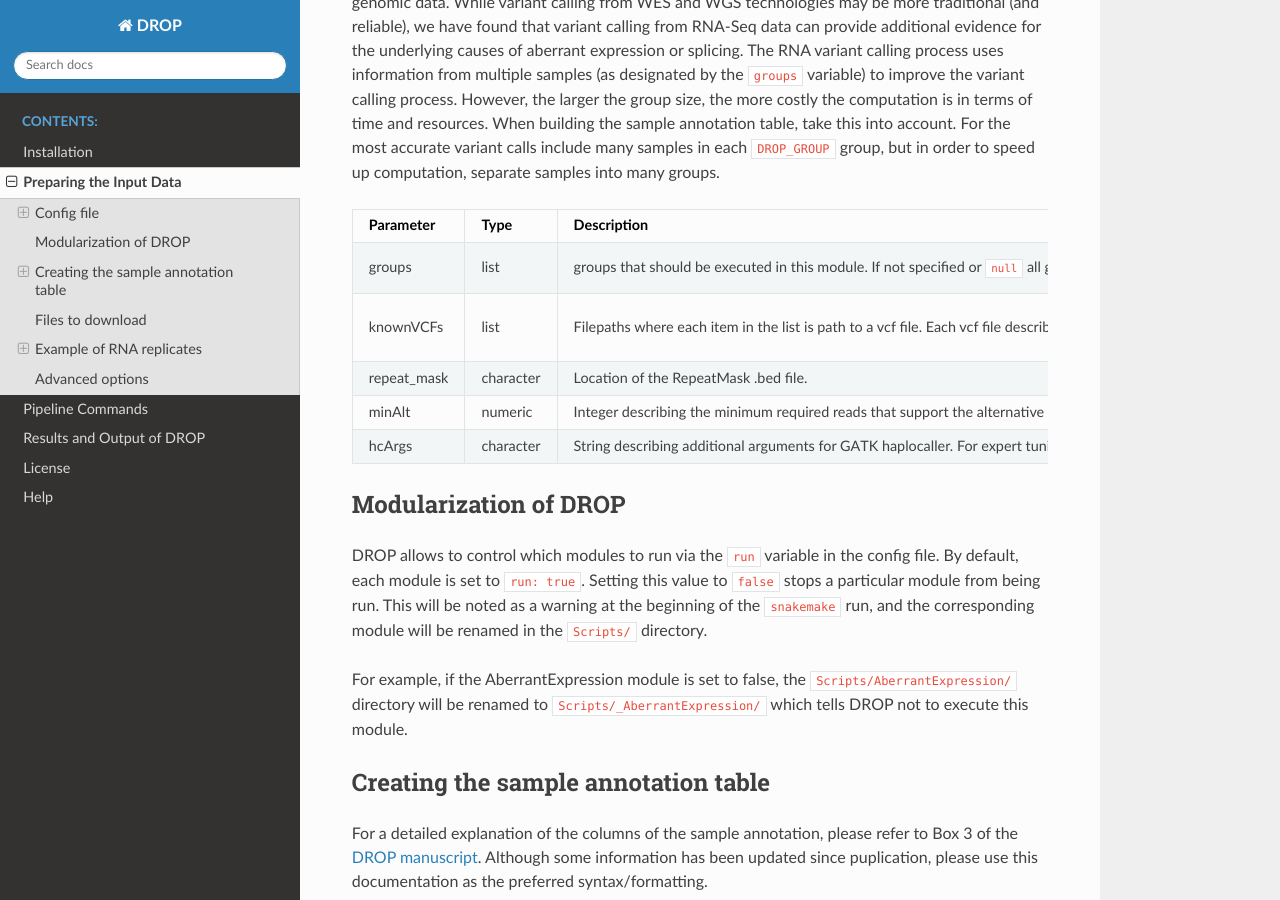
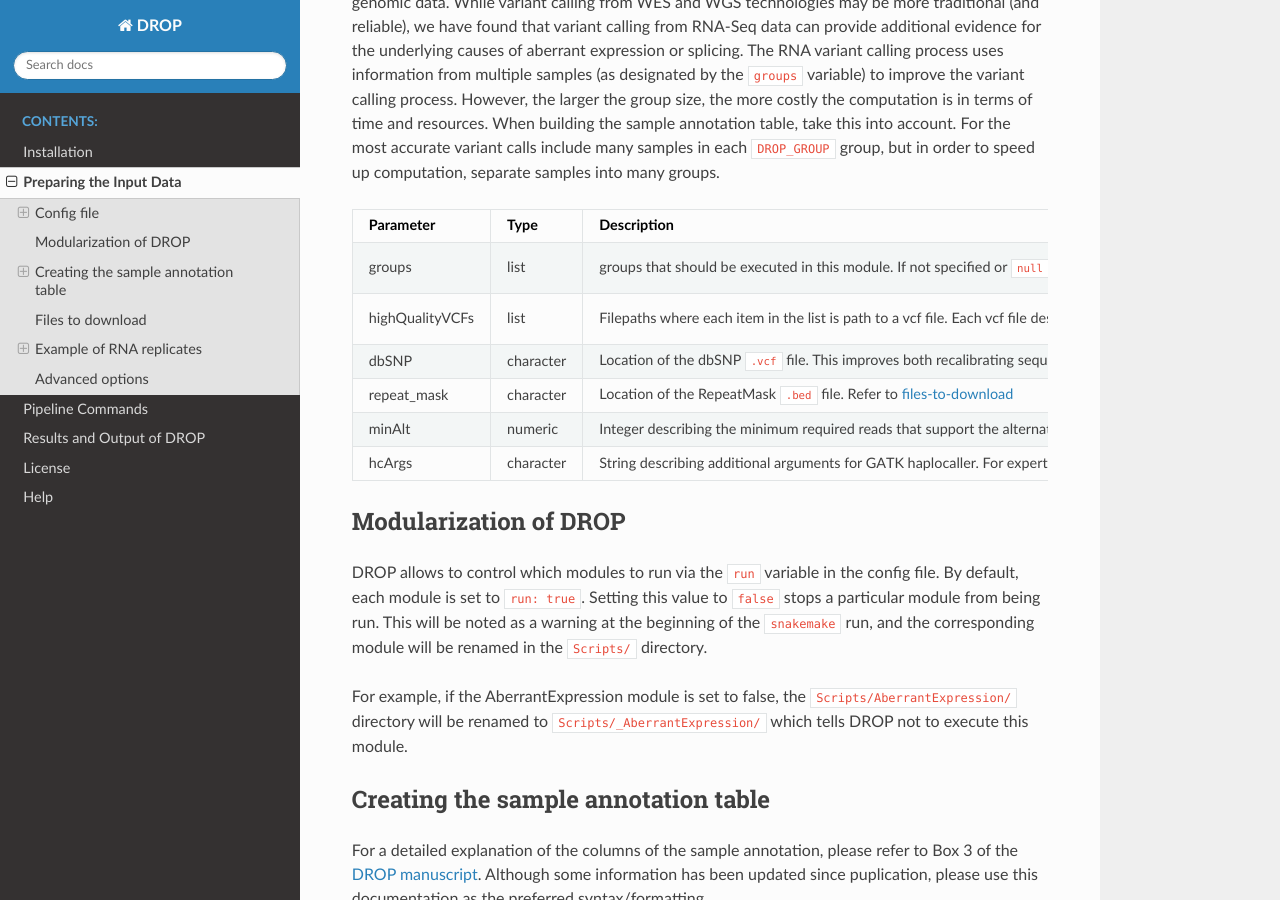
Before and after one commit to gagneurlab/drop, a Sphinx documentation site: the page built from docs/source/prepare.rst, in a window 1280 px wide and 900 px high, scrolled down 3875 px. Built offline with Sphinx 7.4.7 and the Read the Docs theme 2.0.0, drawn with Linux system fonts in a browser that asks for light colours.

Commit message:
rename knownVCFs

```diff
--- a/docs/source/prepare.rst
+++ b/docs/source/prepare.rst
@@ -165,13 +165,12 @@ groups                 list       groups that should be executed in this module.
 
                                                                                                                                                                                                          ``- group2``
 
-knownVCFs              list       Filepaths where each item in the list is path to a vcf file. Each vcf file describes known variants. We recommend using dbSNP as well as resources described by GATK.  ``- dbSNP.vcf``
+highQualityVCFs        list       Filepaths where each item in the list is path to a vcf file. Each vcf file describes known high quality variants. These are used to recalibrate sequencing scores.     ``- known_indels.vcf``
 
                                                                                                                                                                                                          ``- known_SNPs.vcf``
 
-                                                                                                                                                                                                         ``- known_indels.vcf``
-
-repeat_mask            character  Location of the RepeatMask .bed file.                                                                                                                                  ``path/to/RepeatMask.bed``
+dbSNP                  character  Location of the dbSNP ``.vcf`` file. This improves both recalibrating sequencing scores, as well as variant calling precision. Refer to `files-to-download`_           ``path/to/dbSNP.vcf``
+repeat_mask            character  Location of the RepeatMask ``.bed`` file. Refer to `files-to-download`_                                                                                                ``path/to/RepeatMask.bed``
 minAlt                 numeric    Integer describing the minimum required reads that support the alternative allele. We recommend a minimum of 3 if further filtering on your own. 10 otherwise.         ``3``
 hcArgs                 character  String describing additional arguments for GATK haplocaller. For expert tuning.                                                                                        ``""``
 
```
Also changed, not shown: 4 other files.
